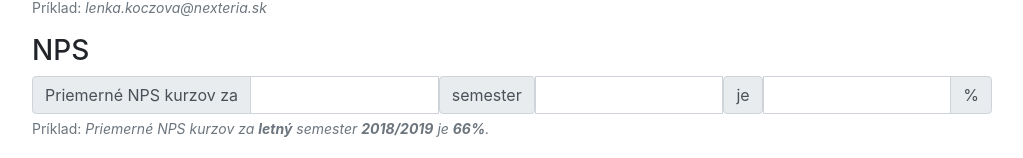
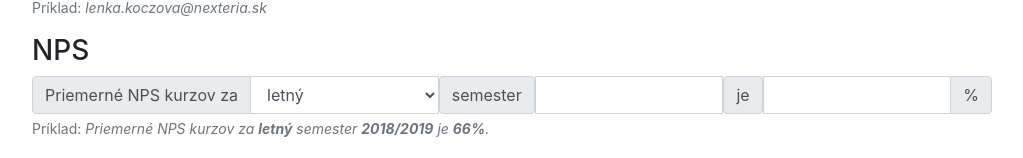
Before and after one commit to timzatko/nexteria-feedback-automation, a React (Create React App) app: page / in a window 1280 px wide. Shown: the part 1131-1289 px from the top of the page, without its empty margins (128-1151 px from the left). Built offline with nearby package versions, Linux system fonts and the light colour scheme.

Commit message:
add input type select

```diff
--- a/src/App.js
+++ b/src/App.js
@@ -159,6 +159,11 @@ class App extends React.Component {
                                         document={this.state.document}
                                         inputKey={'nps_mean_semester_name'}
                                         onDocumentChange={this.handleDocumentChange}
+                                        options={[
+                                            { key: 'letný', value: 'letný' },
+                                            { key: 'zimný', value: 'zimný' },
+                                        ]}
+                                        type={'select'}
                                     />
                                     <div>
                                         <span className="input-group-text">semester</span>
--- a/src/components/Input.js
+++ b/src/components/Input.js
@@ -42,13 +42,13 @@ class Input extends React.Component {
 
     render = () => {
         if (this.props.detachInput) {
-            return this.getInput();
+            return this.renderSingle();
         }
 
         return (
             <div className="form-group">
                 <label htmlFor={this.props.inputKey}>{this.props.name}</label>
-                {this.getInput()}
+                {this.renderSingle()}
                 <small id={`${this.props.inputKey}Help`} className="form-text text-muted">
                     {this.props.helpText}
                 </small>
@@ -56,19 +56,49 @@ class Input extends React.Component {
         );
     };
 
-    getInput = () => {
+    renderSingle = () => {
+        const { type } = this.props;
+
+        if (type === 'select') {
+            return this.renderSelect();
+        }
+
+        return this.renderInput();
+    };
+
+    renderInput = () => {
         const { type, inputKey, placeholder } = this.props;
 
         return (
             <input
-                type={type || 'text'}
+                aria-describedby={`${inputKey}Help`}
                 className="form-control"
-                aria-describedby={`${inputKey}Help`}
                 id={inputKey}
-                value={this.state.value}
                 onChange={event => this.handleInputChange(event)}
                 placeholder={placeholder}
+                type={type || 'text'}
+                value={this.state.value}
             />
+        );
+    };
+
+    renderSelect = () => {
+        const { inputKey, options } = this.props;
+
+        return (
+            <select
+                aria-describedby={`${inputKey}Help`}
+                className="form-control"
+                id={inputKey}
+                onChange={event => this.handleInputChange(event)}
+                value={this.state.value}
+            >
+                {(options || []).map(({ key, value }, index) => (
+                    <option value={value} key={index}>
+                        {key}
+                    </option>
+                ))}
+            </select>
         );
     };
 }
```
